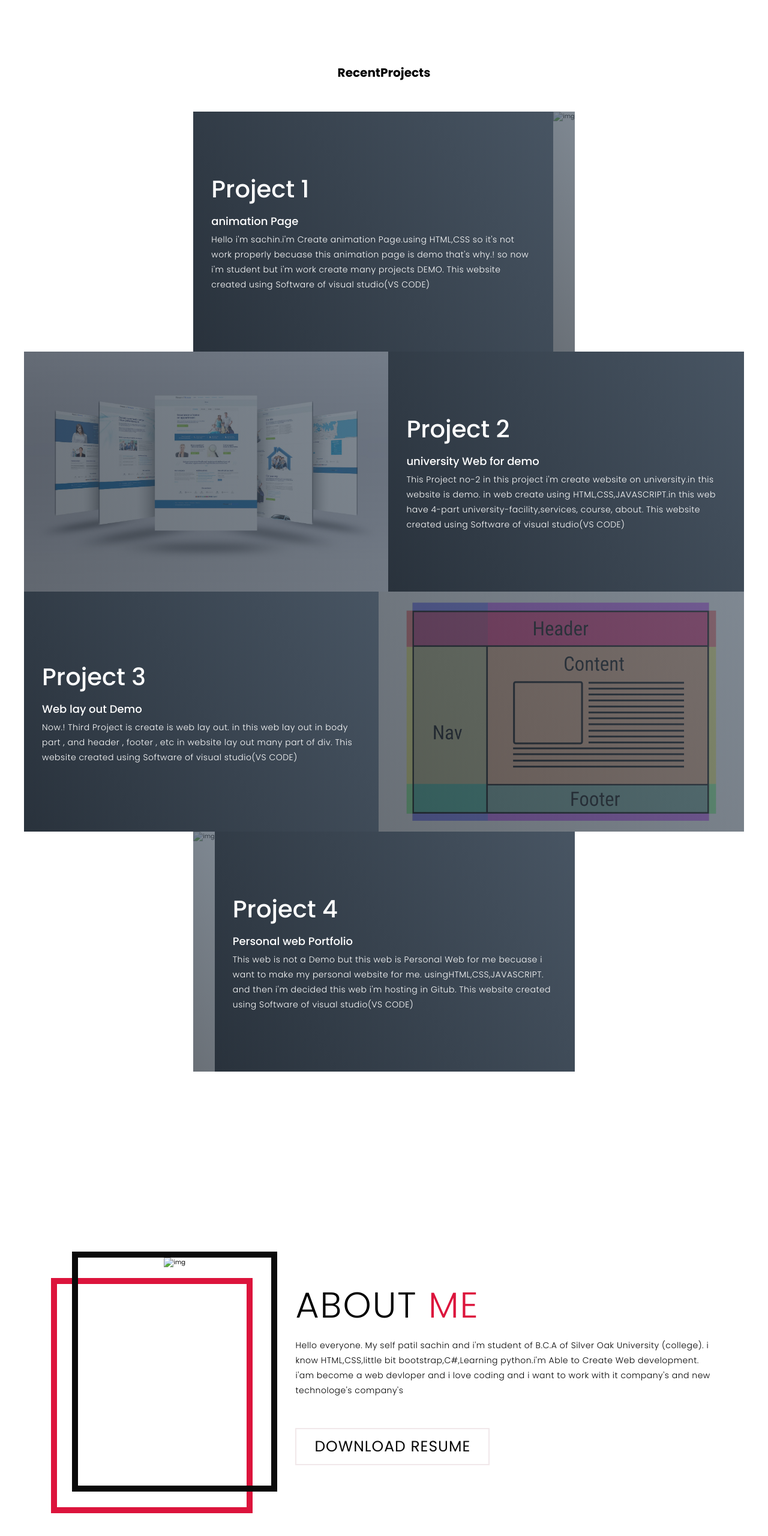
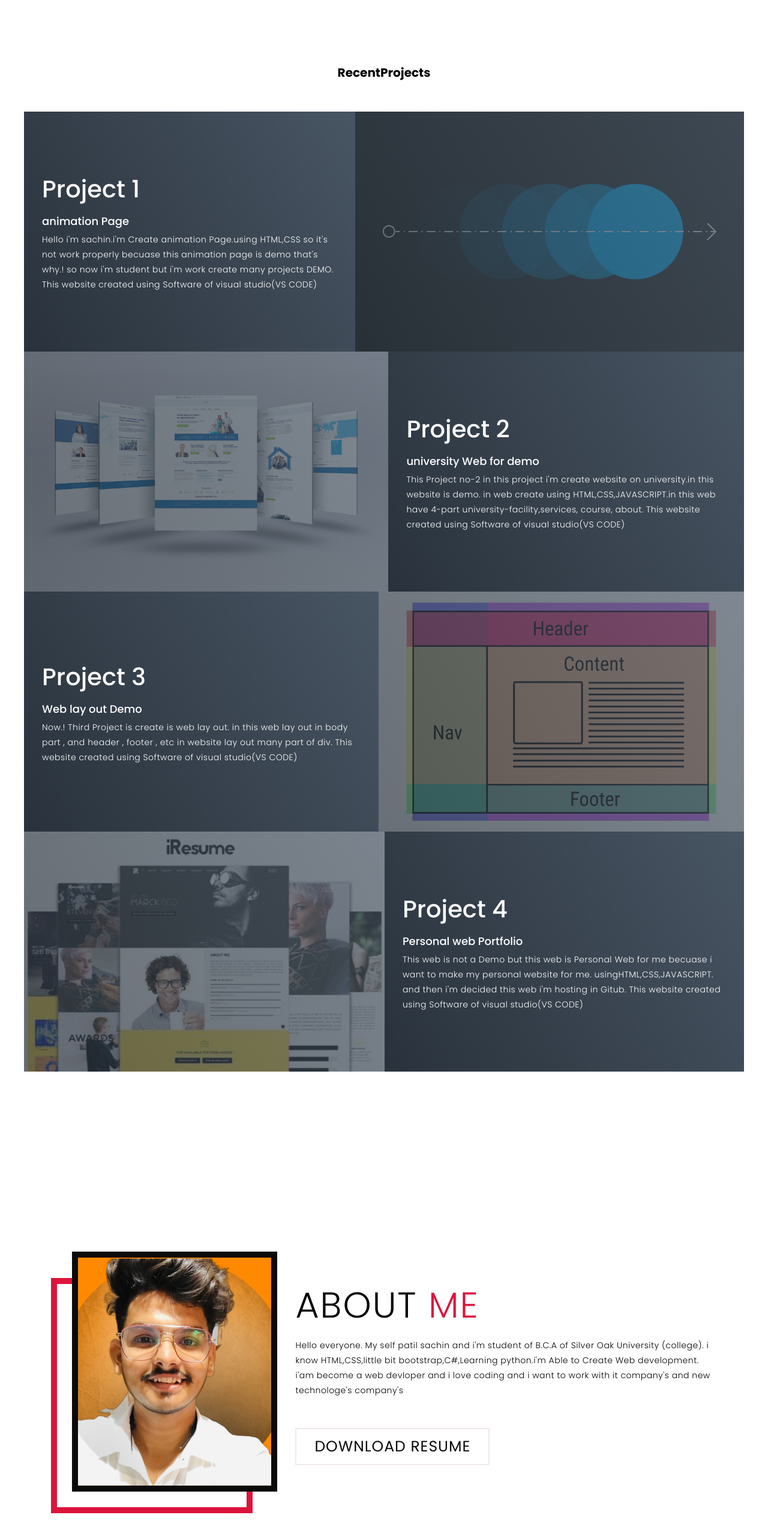
Before and after one commit to SACHIN-CREATION/resumesachin, a plain HTML site: page index.html in a window 1280 px wide. Shown: the part 1792-4352 px from the top of the page at 60% size. Drawn offline with Linux system fonts and the light colour scheme; the site is published under a folder, as on GitHub Pages, so addresses that start at the root find nothing; a script that the page names is missing.

Commit message:
Update index.html

```diff
--- a/index.html
+++ b/index.html
@@ -137,7 +137,7 @@
                        This website created using Software of visual studio(VS CODE)</p>
                </div>
                <div class="project-img">
-                   <img src="/animation.jpg" alt="img">
+                   <img src="animation.jpg" alt="img">
                </div>
            </div>
            <div class="project-item">
@@ -149,7 +149,7 @@
                        This website created using Software of visual studio(VS CODE)</p>
                </div>
                <div class="project-img">
-                   <img src="./webside.jpg" alt="img">
+                   <img src="webside.jpg" alt="img">
                </div>
            </div>
            <div class="project-item">
@@ -161,7 +161,7 @@
                        This website created using Software of visual studio(VS CODE) </p>
                </div>
                <div class="project-img">
-                   <img src="./layout.png" alt="img">
+                   <img src="layout.png" alt="img">
                </div>
            </div>
            <div class="project-item">
@@ -173,7 +173,7 @@
                        This website created using Software of visual studio(VS CODE)</p>
                </div>
                <div class="project-img">
-                   <img src="/portfolio.jfif" alt="img">
+                   <img src="portfolio.jfif" alt="img">
                </div>
            </div>
 
@@ -185,7 +185,7 @@
     <div class="about container">
       <div class="col-left">
         <div class="about-img">
-          <img src="/profile-pic (1).png" alt="img">
+          <img src="profile-pic (1).png" alt="img">
         </div>
       </div>
       <div class="col-right">
```
